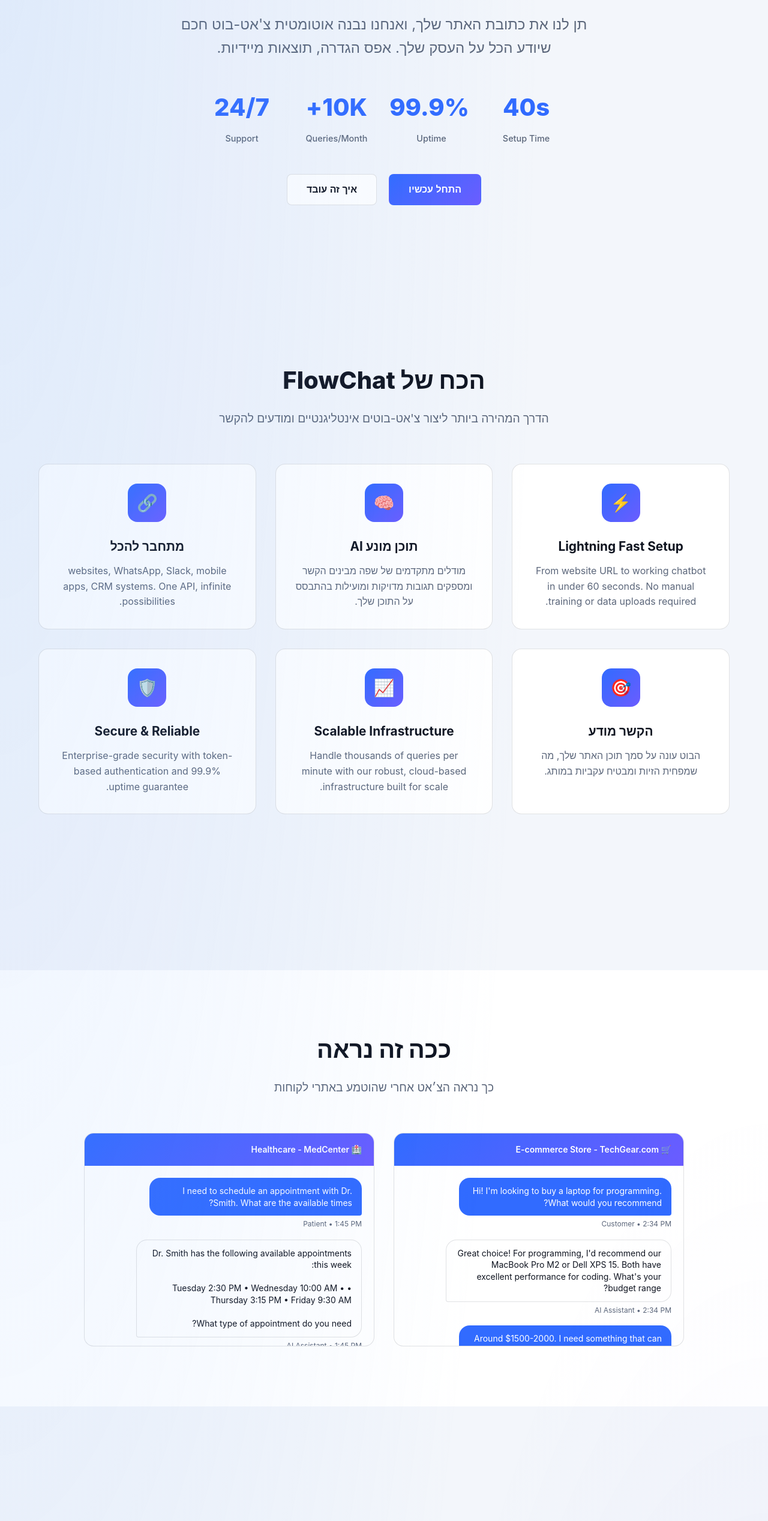
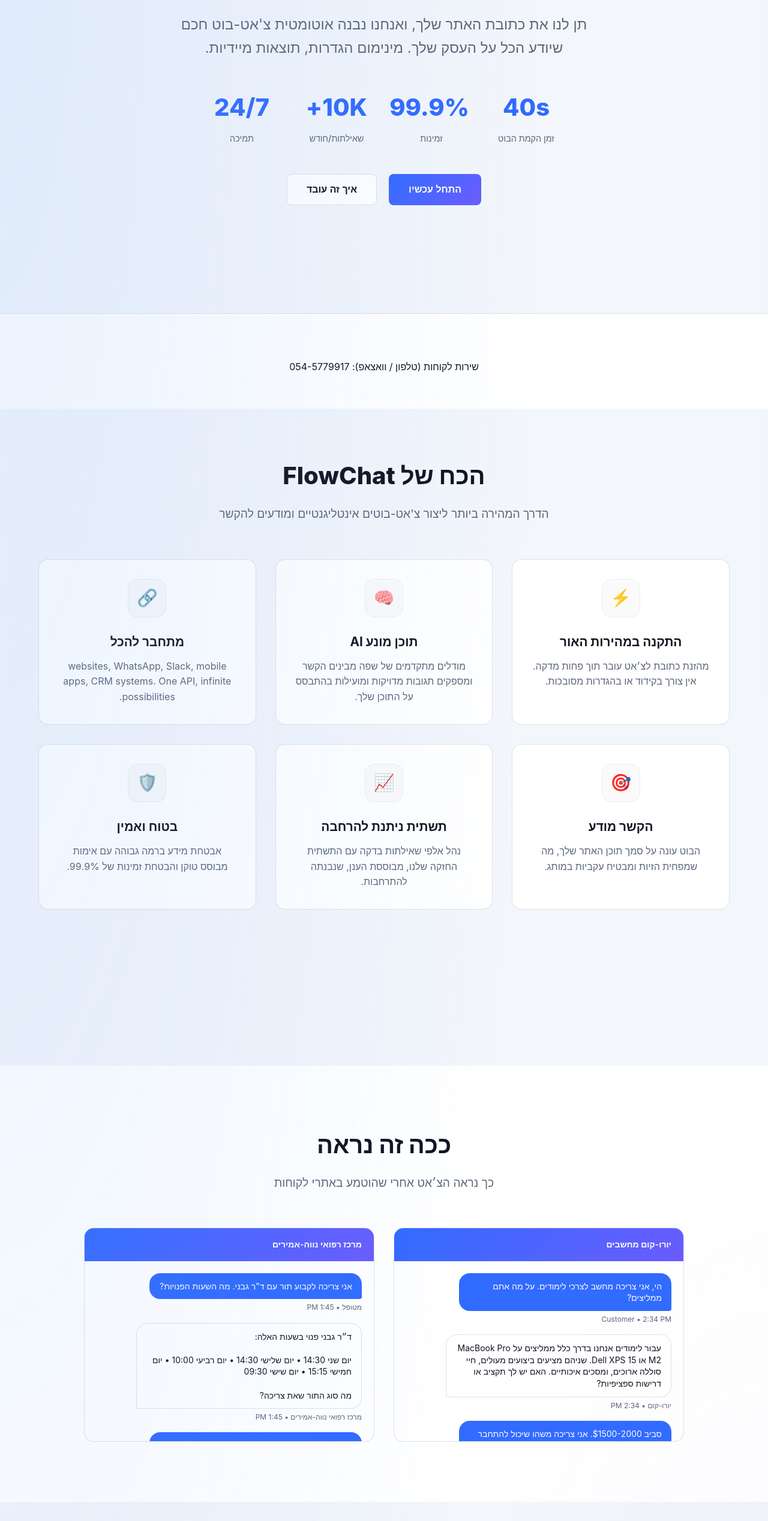
Before and after one commit to chay0354/xchat-front, a React (Create React App) app: page / in a window 1280 px wide. Shown: the part 234-2769 px from the top of the page at 60% size. Built offline with nearby package versions, Linux system fonts and the light colour scheme; no server answers.

Commit message:
Hebrew and css

```diff
--- a/public/index.html
+++ b/public/index.html
@@ -6,7 +6,7 @@
     <meta name="viewport" content="width=device-width, initial-scale=1" />
     <meta name="theme-color" content="#000000" />
     <meta
-      name="FlowChat"
+      name="flowchat"
       content="צור בוט לעסק שלך"
     />
     <link rel="apple-touch-icon" href="%PUBLIC_URL%/logo192.png" />
@@ -24,7 +24,7 @@
       work correctly both with client-side routing and a non-root public URL.
       Learn how to configure a non-root public URL by running `npm run build`.
     -->
-    <title>FlowChat</title>
+    <title>flowchat</title>
   </head>
   <body dir="rtl">
     <noscript>You need to enable JavaScript to run this app.</noscript>
--- a/src/App.js
+++ b/src/App.js
@@ -1,5 +1,6 @@
 import { BrowserRouter as Router, Routes, Route, useNavigate } from 'react-router-dom';
 import { useState, useEffect } from 'react';
+// import styles from './App.module.css';
 import Cookies from 'js-cookie';
 import Register from './register';
 import FullChat from './fullchat';
@@ -152,7 +153,8 @@
 
 /* ---------------- Login Component ---------------- */
 function Login() {
-  const [theme, setTheme] = useState('light');
+  // const [theme, setTheme] = useState('light');
+  const theme = 'light'; // Force light theme
   const [currentText, setCurrentText] = useState('');
   const [currentSentence, setCurrentSentence] = useState(0);
   const [charIndex, setCharIndex] = useState(0);
--- /dev/null
+++ b/src/App.module.css
@@ -0,0 +1,20 @@
+.statistics-grid {
+    display: grid;
+    grid-template-columns: repeat(auto-fit, minmax(120px, 1fr));
+    gap: 32px;
+    max-width: 600px;
+    margin: 48px auto;
+}
+
+.statNumbers {
+    font-size: 2.5rem;
+    font-weight: 800;
+    color: var(--brand);
+    margin-bottom: 8px;
+}
+
+.stat-text {
+    color: var(--text-dim);
+    font-size: 0.9rem;
+    font-weight: 500;
+}
--- a/src/fullchat.js
+++ b/src/fullchat.js
@@ -15,7 +15,7 @@
 
   const scrollRef = useRef(null);
 
-  const username = Cookies.get('username') || '';
+  // const username = Cookies.get('username') || '';
   const navigate = useNavigate();
 
   const isHebrew = (text) => /[\u0590-\u05FF]/.test(text);
@@ -150,7 +150,7 @@
       });
 
       if (!response.ok) {
-        const errorData = await response.json().catch(() => ({}));
+        // const errorData = await response.json().catch(() => ({}));
         if (response.status === 402) {
           setError('Plan limit reached. Please upgrade your plan to continue.');
         } else {
@@ -229,7 +229,7 @@
         <div className="fc-sidebar__top">
           <div className="fc-logo">
             <div className="fc-logo__dot" />
-            <span>FlowChat</span>
+            <span>flowchat</span>
           </div>
           <div className="fc-search">
             <input
--- a/src/landing.js
+++ b/src/landing.js
@@ -1,5 +1,6 @@
 import React, { useState, useEffect } from 'react';
 import { useNavigate } from 'react-router-dom';
+import styles from './App.module.css';
 import Cookies from 'js-cookie';
 import logoLight from './logo-light.png';
 
@@ -249,12 +250,13 @@
   width: 64px;
   height: 64px;
   border-radius: 16px;
-  background: var(--gradient);
+  background: #fafafa;
   display: flex;
   align-items: center;
   justify-content: center;
   margin: 0 auto 24px;
   font-size: 28px;
+  border: 1px solid #eeeeee;
 }
 
 .feature-title {
@@ -547,22 +549,16 @@
       {/* Header */}
       <header className="landing-header">
         <nav className="landing-nav">
-          <div className="landing-logo">
-            <img src={logoLight} alt="Logo" style={{ height: '38px' }} />
-          </div>
+
+
+
           <div className="landing-actions">
             {isLoggedIn ? (
               <>
-                <button
-                  className={`btn ${activeSection === 'home' ? 'btn--primary' : ''}`}
-                  onClick={() => setActiveSection('home')}
-                >
+                <button className={`btn ${activeSection === 'home' ? 'btn--primary' : ''}`} onClick={() => setActiveSection('home')}>
                   בית
                 </button>
-                <button
-                  className={`btn ${activeSection === 'bots' ? 'btn--primary' : ''}`}
-                  onClick={() => setActiveSection('bots')}
-                >
+                <button className={`btn ${activeSection === 'bots' ? 'btn--primary' : ''}`} onClick={() => setActiveSection('bots')}>
                   הבוטים שלך
                 </button>
                 <div style={{ display: 'flex', alignItems: 'center', gap: '8px', marginLeft: '8px' }}>
@@ -590,6 +586,11 @@
               {theme === 'dark' ? '☀️' : '🌙'}
             </button>
           </div>
+
+          <div className="landing-logo">
+            <img src={logoLight} alt="Logo" style={{ height: '38px' }} />
+          </div>
+
         </nav>
       </header>
 
@@ -604,34 +605,28 @@
             <p className="landing-hero__subtitle">
               {isLoggedIn
                 ? 'נהל את הבוטים שלך או צור חדשים בלוח המחוונים הפשוט שלנו.'
-                : 'תן לנו את כתובת האתר שלך, ואנחנו נבנה אוטומטית צ\'אט-בוט חכם שיודע הכל על העסק שלך. אפס הגדרה, תוצאות מיידיות.'
+                : 'תן לנו את כתובת האתר שלך, ואנחנו נבנה אוטומטית צ\'אט-בוט חכם שיודע הכל על העסק שלך. מינימום הגדרות, תוצאות מיידיות.'
               }
             </p>
 
             {/* Statistics */}
             {!isLoggedIn && (
-              <div style={{
-                display: 'grid',
-                gridTemplateColumns: 'repeat(auto-fit, minmax(120px, 1fr))',
-                gap: '32px',
-                maxWidth: '600px',
-                margin: '48px auto'
-              }}>
+              <div className={styles['statistics-grid']}>
                 <div style={{ textAlign: 'center' }}>
-                  <div style={{ fontSize: '2.5rem', fontWeight: '800', color: 'var(--brand)', marginBottom: '8px' }}>40s</div>
-                  <div style={{ color: 'var(--text-dim)', fontSize: '0.9rem', fontWeight: '500' }}>Setup Time</div>
+                  <div className={styles.statNumbers}>40s</div>
+                  <div className={styles['stat-text']}>זמן הקמת הבוט</div>
                 </div>
                 <div style={{ textAlign: 'center' }}>
-                  <div style={{ fontSize: '2.5rem', fontWeight: '800', color: 'var(--brand)', marginBottom: '8px' }}>99.9%</div>
-                  <div style={{ color: 'var(--text-dim)', fontSize: '0.9rem', fontWeight: '500' }}>Uptime</div>
+                  <div className={styles.statNumbers}>99.9%</div>
+                  <div className={styles['stat-text']}>זמינות</div>
                 </div>
                 <div style={{ textAlign: 'center' }}>
-                  <div style={{ fontSize: '2.5rem', fontWeight: '800', color: 'var(--brand)', marginBottom: '8px' }}>10K+</div>
-                  <div style={{ color: 'var(--text-dim)', fontSize: '0.9rem', fontWeight: '500' }}>Queries/Month</div>
+                  <div className={styles.statNumbers}>10K+</div>
+                  <div className={styles['stat-text']}>שאילתות/חודש</div>
                 </div>
                 <div style={{ textAlign: 'center' }}>
-                  <div style={{ fontSize: '2.5rem', fontWeight: '800', color: 'var(--brand)', marginBottom: '8px' }}>24/7</div>
-                  <div style={{ color: 'var(--text-dim)', fontSize: '0.9rem', fontWeight: '500' }}>Support</div>
+                  <div className={styles.statNumbers}>24/7</div>
+                  <div className={styles['stat-text']}>תמיכה</div>
                 </div>
               </div>
             )}
@@ -659,6 +654,11 @@
             </div>
           </section>
 
+
+          <section className="landing-footer">
+            <p>שירות לקוחות (טלפון / וואצאפ): 054-5779917</p>
+          </section>
+
           {/* Features Section */}
           <section className="landing-features">
             <div style={{ maxWidth: '1200px', margin: '0 auto', padding: '0 24px' }}>
@@ -670,9 +670,9 @@
               <div className="features-grid">
                 <div className="feature-card">
                   <div className="feature-icon">⚡</div>
-                  <h3 className="feature-title">Lightning Fast Setup</h3>
+                  <h3 className="feature-title">התקנה במהירות האור</h3>
                   <p className="feature-desc">
-                    From website URL to working chatbot in under 60 seconds. No manual training or data uploads required.
+                    מהזנת כתובת לצ׳אט עובר תוך פחות מדקה. אין צורך בקידוד או בהגדרות מסובכות.
                   </p>
                 </div>
 
@@ -702,17 +702,17 @@
 
                 <div className="feature-card">
                   <div className="feature-icon">📈</div>
-                  <h3 className="feature-title">Scalable Infrastructure</h3>
+                  <h3 className="feature-title">תשתית ניתנת להרחבה</h3>
                   <p className="feature-desc">
-                    Handle thousands of queries per minute with our robust, cloud-based infrastructure built for scale.
+                    נהל אלפי שאילתות בדקה עם התשתית החזקה שלנו, מבוססת הענן, שנבנתה להתרחבות.
                   </p>
                 </div>
 
                 <div className="feature-card">
                   <div className="feature-icon">🛡️</div>
-                  <h3 className="feature-title">Secure & Reliable</h3>
+                  <h3 className="feature-title">בטוח ואמין</h3>
                   <p className="feature-desc">
-                    Enterprise-grade security with token-based authentication and 99.9% uptime guarantee.
+                    אבטחת מידע ברמה גבוהה עם אימות מבוסס טוקן והבטחת זמינות של 99.9%.
                   </p>
                 </div>
               </div>
@@ -742,7 +742,7 @@
                     fontWeight: '600',
                     fontSize: '14px'
                   }}>
-                    🛒 E-commerce Store - TechGear.com
+                    יורו-קום מחשבים
                   </div>
                   <div style={{ padding: '20px', height: '300px', overflowY: 'auto' }}>
                     <div style={{ marginBottom: '16px' }}>
@@ -756,7 +756,7 @@
                         fontSize: '14px',
                         lineHeight: '1.4'
                       }}>
-                        Hi! I'm looking to buy a laptop for programming. What would you recommend?
+                        הי, אני צריכה מחשב לצרכי לימודים. על מה אתם ממליצים?
                       </div>
                       <div style={{ fontSize: '12px', color: 'var(--text-dim)', textAlign: 'right', marginTop: '4px' }}>
                         Customer • 2:34 PM
@@ -774,10 +774,12 @@
                         lineHeight: '1.4',
                         border: '1px solid var(--border)'
                       }}>
-                        Great choice! For programming, I'd recommend our MacBook Pro M2 or Dell XPS 15. Both have excellent performance for coding. What's your budget range?
+                        עבור לימודים אנחנו בדרך כלל ממליצים על
+                        MacBook Pro M2 או Dell XPS 15.
+                        שניהם מציעים ביצועים מעולים, חיי סוללה ארוכים, ומסכים איכותיים. האם יש לך תקציב או דרישות ספציפיות?
                       </div>
                       <div style={{ fontSize: '12px', color: 'var(--text-dim)', marginTop: '4px' }}>
-                        AI Assistant • 2:34 PM
+                        יורו-קום • 2:34 PM
                       </div>
                     </div>
 
@@ -792,7 +794,7 @@
                         fontSize: '14px',
                         lineHeight: '1.4'
                       }}>
-                        Around $1500-2000. I need something that can handle multiple monitors.
+                        סביב $1500-2000. אני צריכה משהו שיכול להתחבר לכמה מסכים.
                       </div>
                       <div style={{ fontSize: '12px', color: 'var(--text-dim)', textAlign: 'right', marginTop: '4px' }}>
                         Customer • 2:35 PM
@@ -810,10 +812,10 @@
                         lineHeight: '1.4',
                         border: '1px solid var(--border)'
                       }}>
-                        Perfect! The MacBook Pro M2 14" ($1,999) supports up to 2 external displays. We also have the Dell XPS 15 ($1,799) with similar capabilities. Both come with 16GB RAM and 512GB SSD. Would you like to see the detailed specs?
+                        מעולה! ה-MacBook Pro M2 14" ($1,999) תומך עד 2 מסכים חיצוניים. יש לנו גם את ה-Dell XPS 15 ($1,799) עם יכולות דומות. שניהם מגיעים עם 16GB RAM ו-512GB SSD. תרצי לראות את המפרטים המלאים?
                       </div>
                       <div style={{ fontSize: '12px', color: 'var(--text-dim)', marginTop: '4px' }}>
-                        AI Assistant • 2:35 PM
+                        יורו-קום • 2:35 PM
                       </div>
                     </div>
                   </div>
@@ -834,7 +836,7 @@
                     fontWeight: '600',
                     fontSize: '14px'
                   }}>
-                    🏥 Healthcare - MedCenter
+                    מרכז רפואי נווה-אמירים
                   </div>
                   <div style={{ padding: '20px', height: '300px', overflowY: 'auto' }}>
                     <div style={{ marginBottom: '16px' }}>
@@ -848,10 +850,10 @@
                         fontSize: '14px',
                         lineHeight: '1.4'
                       }}>
-                        I need to schedule an appointment with Dr. Smith. What are the available times?
+                        אני צריכה לקבוע תור עם ד"ר גבני. מה השעות הפנויות?
                       </div>
                       <div style={{ fontSize: '12px', color: 'var(--text-dim)', textAlign: 'right', marginTop: '4px' }}>
-                        Patient • 1:45 PM
+                        מטופל • 1:45 PM
                       </div>
                     </div>
 
@@ -866,17 +868,18 @@
                         lineHeight: '1.4',
                         border: '1px solid var(--border)'
                       }}>
-                        Dr. Smith has the following available appointments this week:
+                        ד״ר גבני פנוי בשעות האלה:
                         <br /><br />
-                        • Tuesday 2:30 PM
-                        • Wednesday 10:00 AM
-                        • Thursday 3:15 PM
-                        • Friday 9:30 AM
+                        יום שני 14:30
+                        • יום שלישי 14:30
+                        • יום רביעי 10:00
+                        • יום חמישי 15:15
+                        • יום שישי 09:30
                         <br /><br />
-                        What type of appointment do you need?
+                        מה סוג התור שאת צריכה?
                       </div>
                       <div style={{ fontSize: '12px', color: 'var(--text-dim)', marginTop: '4px' }}>
-                        AI Assistant • 1:45 PM
+                        מרכז רפואי נווה-אמירים • 1:45 PM
                       </div>
                     </div>
 
@@ -891,10 +894,10 @@
                         fontSize: '14px',
                         lineHeight: '1.4'
                       }}>
-                        It's for a routine checkup. Tuesday at 2:30 PM works for me.
+                        זה בדיקה שגרתית. יום שלישי בשעה 14:30 מתאים לי.
                       </div>
                       <div style={{ fontSize: '12px', color: 'var(--text-dim)', textAlign: 'right', marginTop: '4px' }}>
-                        Patient • 1:46 PM
+                        מטופל • 1:46 PM
                       </div>
                     </div>
 
@@ -909,12 +912,12 @@
                         lineHeight: '1.4',
                         border: '1px solid var(--border)'
                       }}>
-                        Perfect! I've reserved Tuesday 2:30 PM with Dr. Smith for your routine checkup. You'll receive a confirmation email shortly.
+                        מעולה! קבעתי לך תור ביום שלישי בשעה 14:30 עם ד"ר גבני לבדיקה השגרתית שלך. תקבלי אישור במייל בקרוב.
                         <br /><br />
-                        Please arrive 15 minutes early and bring your insurance card and ID. Any questions about the appointment?
+                        אנא הגיעי 15 דקות לפני הזמן ואל תשכחי להביא את כרטיס הביטוח שלך ואת תעודת הזהות. יש לך שאלות לגבי התור?
                       </div>
                       <div style={{ fontSize: '12px', color: 'var(--text-dim)', marginTop: '4px' }}>
-                        AI Assistant • 1:46 PM
+                        מרכז רפואי נווה-אמירים • 1:46 PM
                       </div>
                     </div>
                   </div>
@@ -1101,7 +1104,7 @@
           <section className="landing-features">
             <h2 className="landing-section__title">שאלות נפוצות</h2>
             <p className="landing-section__subtitle">
-              כל מה שצריך לדעת על FlowChat
+              כל מה שצריך לדעת על flowchat
             </p>
 
             <div style={{ maxWidth: '100%', margin: '0 auto', textAlign: 'right', width: '100%', padding: '0 20px' }} dir="rtl">
@@ -1269,7 +1272,7 @@
                     fontSize: '0.9rem',
                     color: 'var(--ok)'
                   }}>
-                    <strong>מצוין עבור:</strong> עסקים קטנים, סטארטאפים, וכל מי שרוצה לנסות צ'אט-בוטים מבוססי AI
+                    <strong>מצוין עבור:</strong> עסקים קטנים ובינוניים, או כל מי שרוצה לנסות צ'אט-בוטים מבוססי AI
                   </div>
                 </div>
               </div>
@@ -1450,10 +1453,10 @@
       <footer className="landing-footer">
         <div className="landing-footer__logo">
           <div className="landing-logo__dot" />
-          <span>FlowChat</span>
+          <span>flowchat</span>
         </div>
         <p className="landing-footer__text">
-          גם אתם יכולים לשדרג את התמיכה בלקוחות שלכם עם FlowChat. התחילו בחינם עוד היום!
+          גם אתם יכולים לשדרג את התמיכה בלקוחות שלכם עם flowchat. התחילו בחינם עוד היום!
         </p>
       </footer>
     </div>
```
Also changed, not shown: public/manifest.json, src/App.css (line endings or trailing spaces).
